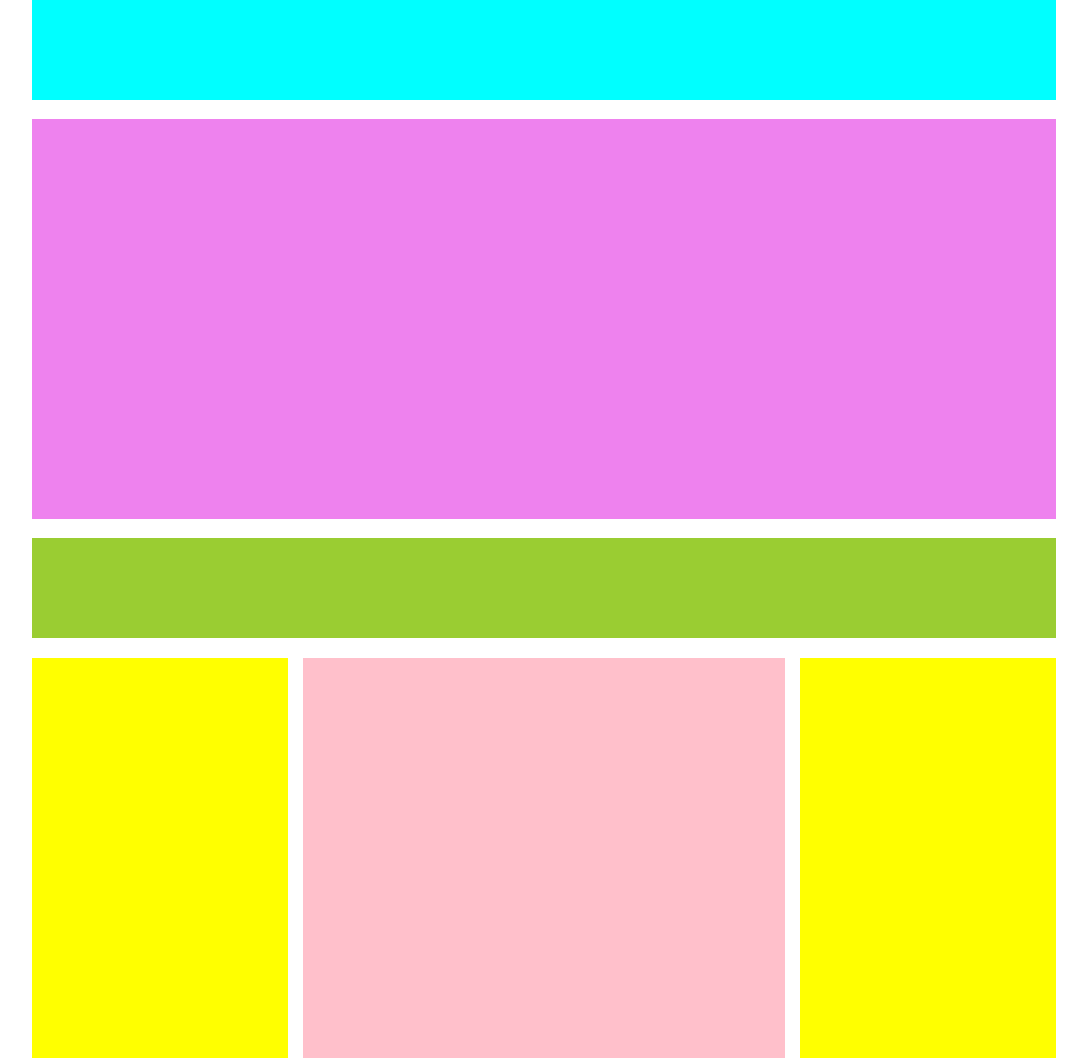
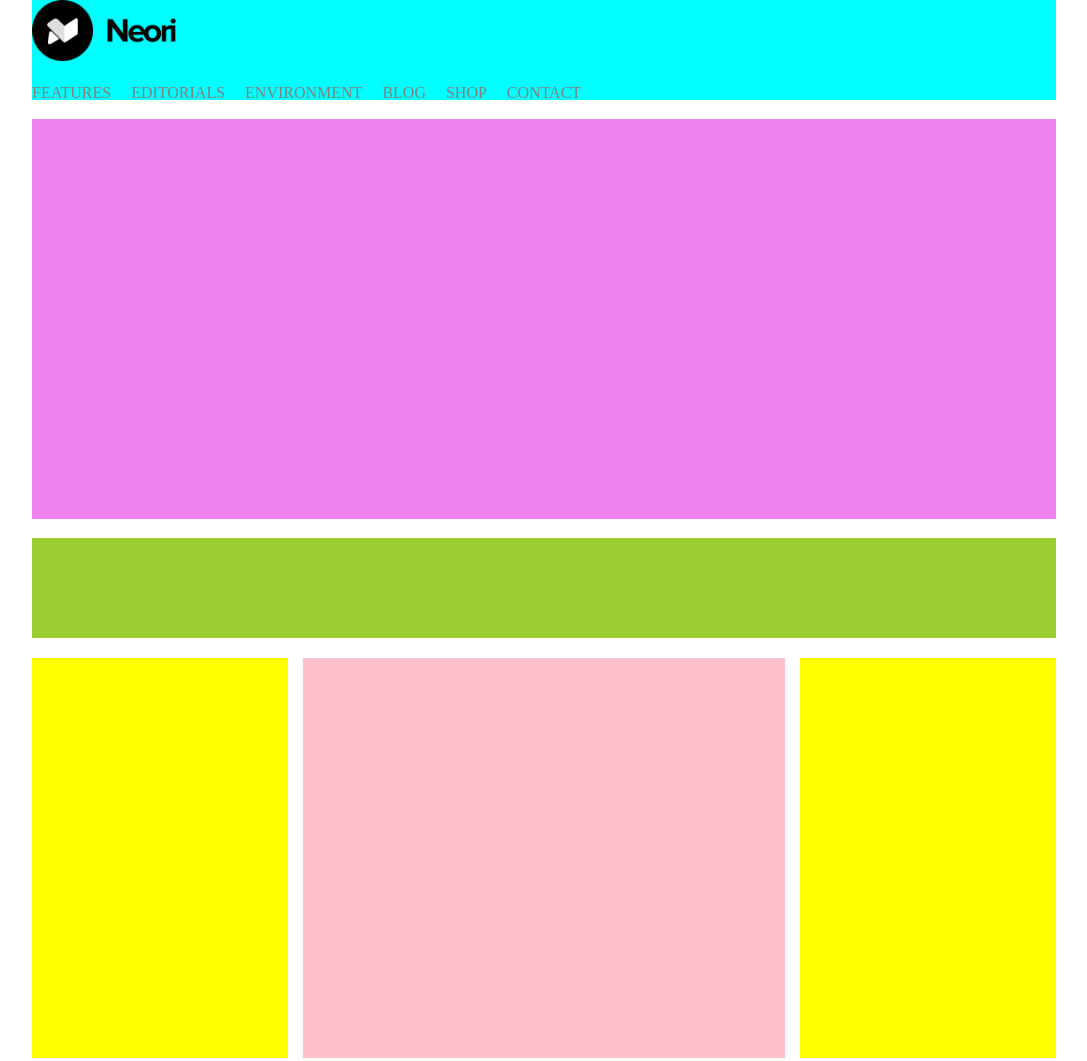
Before and after one commit to federicofrasca796/htmlcss-struttura-wp, a plain HTML site: page index.html in a window 1280 px wide. Shown: the top 1061 px of the page, without its empty margins (96-1183 px from the left). Drawn offline with Linux system fonts and the light colour scheme.

Commit message:
[start part2] add header content

```diff
--- a/css/style.css
+++ b/css/style.css
@@ -37,6 +37,8 @@ body{
 main>*{
     margin:1.2rem 0;
 }
+
+
 /* #site-sections */
 #site-header{
     background-color: aqua;
@@ -45,7 +47,23 @@ main>*{
     background-color: salmon;
 }
 
-/* site-main inside structure */
+/* HEADER*/
+.logo{
+    height:80%;
+    padding-bottom: 1.2rem ;
+}
+nav>a{
+    display: inline-block;
+    text-decoration: none;
+    color: grey;
+    padding: 0 1rem 1rem 0;
+}
+nav>a:hover{
+    /* font-weight: 600; */
+    color: rgb(61, 61, 61);
+}
+
+/* MAIN */
 .heroshot{
     background-color: violet;
 }
--- a/index.html
+++ b/index.html
@@ -9,13 +9,22 @@
     </head>
     <body>
         <header id="site-header">
-            <section class="logo"></section>
-            <nav></nav>
+            <img src="./img/logo.png" alt="Neori logo" class="logo">
+            <nav>
+                <a href="https://bit.ly/3zN1m6X" class="nav-link">FEATURES</a>
+                <a href="https://bit.ly/3zN1m6X" class="nav-link">EDITORIALS</a>
+                <a href="https://bit.ly/3zN1m6X" class="nav-link">ENVIRONMENT</a>
+                <a href="https://bit.ly/3zN1m6X" class="nav-link">BLOG</a>
+                <a href="https://bit.ly/3zN1m6X" class="nav-link">SHOP</a>
+                <a href="https://bit.ly/3zN1m6X" class="nav-link">CONTACT</a>
+            </nav>
         </header>
         <!-- /#site-header -->
 
         <main id="site-main">
-            <section class="heroshot"></section>
+            <section class="heroshot">
+
+            </section>
             <!-- /.heroshot -->
 
             <header class="section-title"></header>
```
